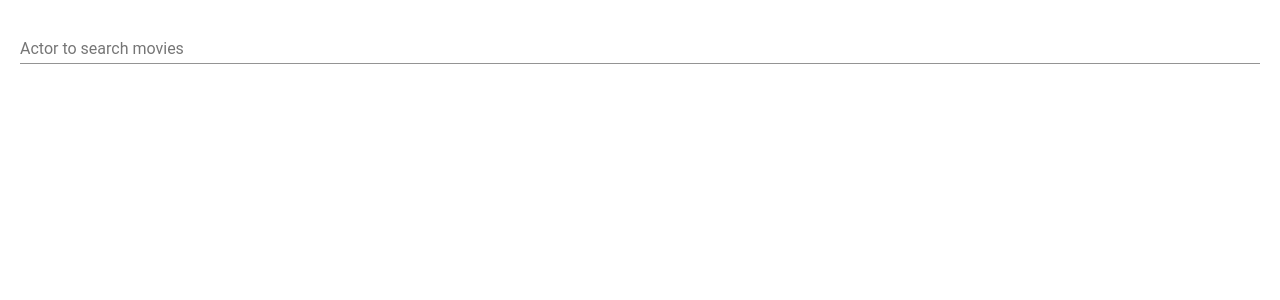
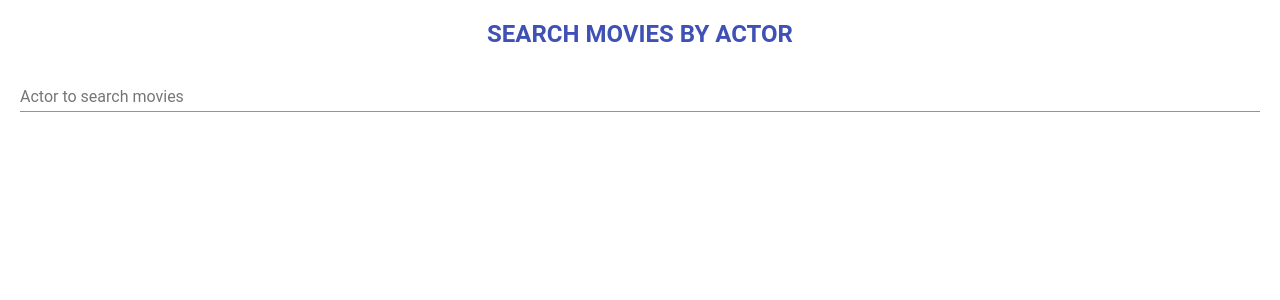
Before and after one commit to afep/Angular10ActorMovies, an Angular app: page /search in a window 1280 px wide. Shown: the top 300 px of the page. Built offline with nearby package versions, Linux system fonts and the light colour scheme.

Commit message:
Changing path on server.js

```diff
--- a/src/app/components/search/search.component.css
+++ b/src/app/components/search/search.component.css
@@ -1,6 +1,7 @@
-title {
-    color: blue;
+h2 {
+    color:#3f51b5;
     size: 18;
+    text-align: center;
   }
 
 table {
--- a/src/app/components/search/search.component.html
+++ b/src/app/components/search/search.component.html
@@ -1,3 +1,6 @@
+
+<h2>SEARCH MOVIES BY ACTOR</h2>
+
 <mat-form-field >
     <mat-label>Actor to search movies</mat-label>
     <input [formControl]="searchControl" matInput placeholder="Search...">
--- a/src/server.js
+++ b/src/server.js
@@ -3,9 +3,9 @@ const path = require('path');
 
 const app = express();
 
-app.use(express.static(__dirname+'/dist/angular-movies-search'));
+app.use(express.static(__dirname+'/../../dist/angular-movies-search'));
 app.get('/',function(req,res){
-    res.sendFile(path.join(__dirname+'/dist/angular-movies-search/index.html'));
+    res.sendFile(path.join(__dirname+'/../../dist/angular-movies-search/index.html'));
 });
 
 app.listen(process.env.PORT || 8080);
```
